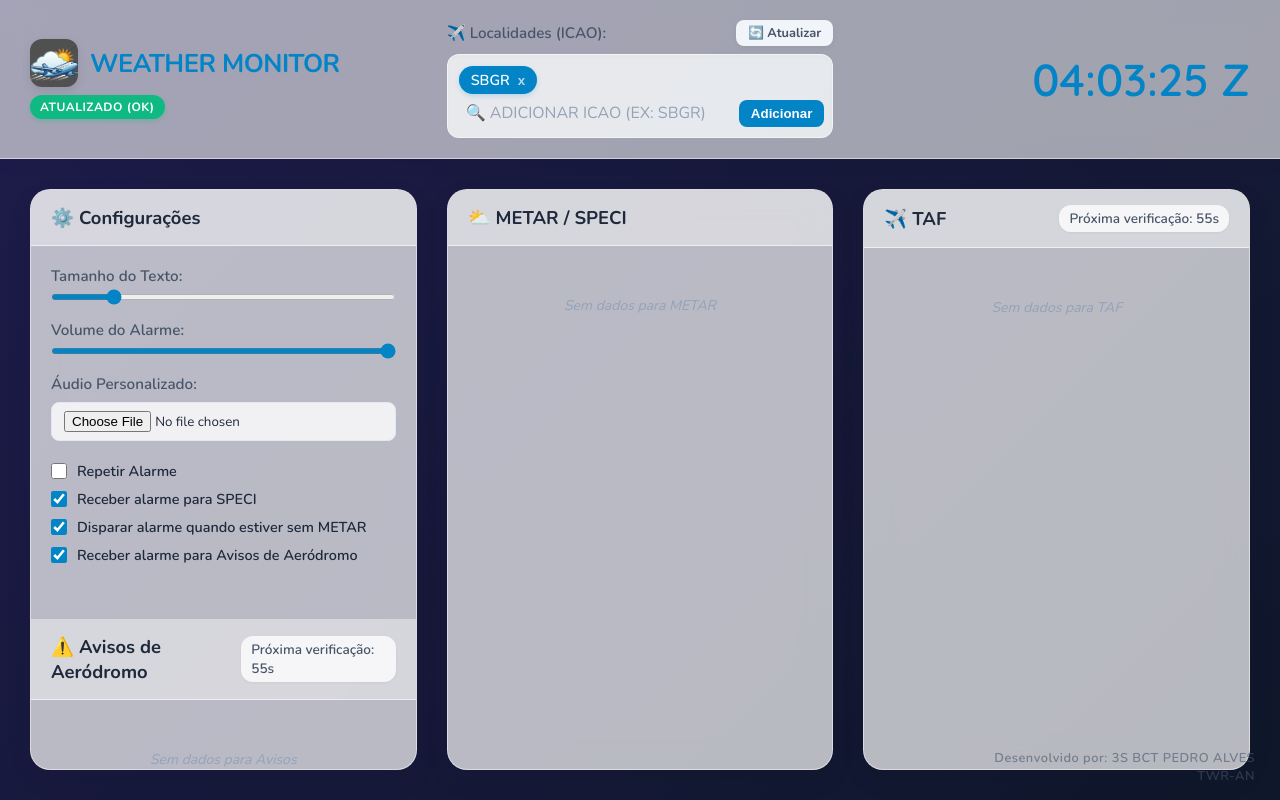
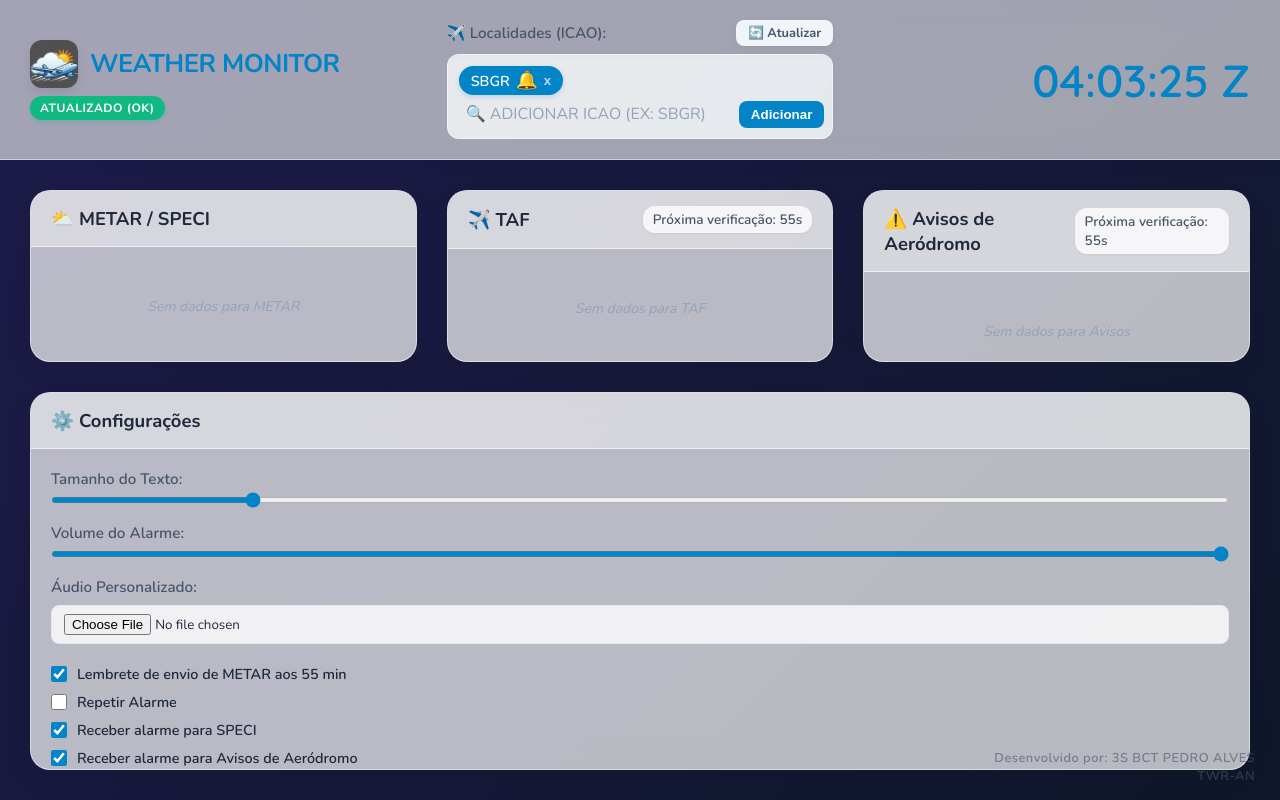
Before and after one commit to peacemaker1905/WeatherMonitor-, a plain HTML site: page index.html in a window 1280 px wide. Drawn offline with nearby package versions, Linux system fonts and the light colour scheme; no server answers.

Commit message:
Add files via upload

```diff
--- a/css/styles.css
+++ b/css/styles.css
@@ -172,11 +172,22 @@ body {
     box-shadow: 0 2px 5px rgba(2, 132, 199, 0.2);
 }
 
+.tag-bell {
+    background: none;
+    border: none;
+    color: inherit;
+    cursor: pointer;
+    font-size: 1.1rem;
+    padding: 0;
+    margin-left: 6px;
+    filter: drop-shadow(0 1px 1px rgba(0,0,0,0.1));
+}
+
 .tag-remove {
     background: none;
     border: none;
     color: rgba(255,255,255,0.7);
-    margin-left: 8px;
+    margin-left: 6px;
     cursor: pointer;
     font-weight: bold;
     transition: color 0.2s;
@@ -227,6 +238,10 @@ body {
     flex-direction: column;
     overflow: hidden;
     box-shadow: var(--panel-shadow);
+}
+
+.panel-configs {
+    grid-column: 1 / -1; /* Ocupa todas as colunas */
 }
 
 .panel-header {
@@ -482,10 +497,8 @@ body {
     .panel {
         height: 450px;
     }
-    .left-panel, .title-area {
-        grid-column: span 2;
-    }
-    .left-panel {
+    .panel-configs {
+        grid-column: 1 / -1;
         height: auto;
     }
 }
@@ -509,9 +522,6 @@ body {
         flex-direction: column;
         align-items: flex-start;
     }
-    .left-panel, .title-area {
-        grid-column: auto;
-    }
     .icao-input-area {
         width: 100%;
         margin-top: 15px;
@@ -521,12 +531,9 @@ body {
         margin-top: 15px;
     }
 
-    /* Reorder panels for mobile: METAR first, then TAF, then Configs/Avisos */
-    .center-panel { order: 1; height: auto; min-height: 350px; }
-    .right-panel { order: 2; height: auto; min-height: 350px; }
-    .left-panel { order: 3; height: auto; min-height: 350px; }
-
     .panel {
         flex: none;
+        height: auto;
+        min-height: 350px;
     }
 }
--- a/index.html
+++ b/index.html
@@ -46,8 +46,40 @@
     </header>
 
     <main class="dashboard-grid">
-        <!-- PAINEL ESQUERDO: Configs & METAR -->
-        <section class="panel left-panel">
+        <!-- 1. PAINEL METAR / SPECI -->
+        <section class="panel panel-metar">
+            <div class="panel-header">
+                <h2>⛅ METAR / SPECI</h2>
+            </div>
+            <div class="panel-content data-list" id="metar-container">
+                <p class="placeholder-text">Aguardando localidades...</p>
+            </div>
+        </section>
+
+        <!-- 2. PAINEL TAF -->
+        <section class="panel panel-taf">
+            <div class="panel-header flex-between">
+                <h2>✈️ TAF</h2>
+                <div class="timer-badge">Próxima verificação: <span id="timer-taf">60</span>s</div>
+            </div>
+            <div class="panel-content data-list" id="taf-container">
+                <p class="placeholder-text">Aguardando localidades...</p>
+            </div>
+        </section>
+
+        <!-- 3. PAINEL AVISOS -->
+        <section class="panel panel-avisos">
+            <div class="panel-header flex-between">
+                <h2>⚠️ Avisos de Aeródromo</h2>
+                <div class="timer-badge">Próxima verificação: <span id="timer-avisos">60</span>s</div>
+            </div>
+            <div class="panel-content data-list" id="avisos-container">
+                <p class="placeholder-text">Aguardando localidades...</p>
+            </div>
+        </section>
+
+        <!-- 4. PAINEL CONFIGURAÇÕES -->
+        <section class="panel panel-configs">
             <div class="panel-header">
                 <h2>⚙️ Configurações</h2>
             </div>
@@ -65,9 +97,9 @@
                     <input type="file" id="audio-file" accept="audio/*">
                 </div>
                 <div class="setting-group checkboxes">
+                    <label><input type="checkbox" id="chk-reminder-alarm" checked> Lembrete de envio de METAR aos 55 min</label>
                     <label><input type="checkbox" id="chk-repeat-alarm"> Repetir Alarme</label>
                     <label><input type="checkbox" id="chk-speci-alarm" checked> Receber alarme para SPECI</label>
-                    <label><input type="checkbox" id="chk-missing-metar-alarm" checked> Disparar alarme quando estiver sem METAR</label>
                     <label><input type="checkbox" id="chk-aviso-alarm" checked> Receber alarme para Avisos de Aeródromo</label>
                 </div>
                 <div class="setting-group">
@@ -76,38 +108,6 @@
                 </div>
                 <button id="btn-request-notifications" class="action-btn">🔔 Habilitar Notificações</button>
                 <button id="btn-test-alarm" class="action-btn secondary">Testar Alarme</button>
-            </div>
-
-            <div class="panel-header mt-4 flex-between">
-                <h2>⚠️ Avisos de Aeródromo</h2>
-                <div class="timer-badge">Próxima verificação: <span id="timer-avisos">60</span>s</div>
-            </div>
-            <div class="panel-content data-list" id="avisos-container">
-                <!-- Avisos go here -->
-                <p class="placeholder-text">Aguardando localidades...</p>
-            </div>
-        </section>
-
-        <!-- PAINEL CENTRAL: METAR / SPECI -->
-        <section class="panel center-panel">
-            <div class="panel-header">
-                <h2>⛅ METAR / SPECI</h2>
-            </div>
-            <div class="panel-content data-list" id="metar-container">
-                <!-- METAR data goes here -->
-                <p class="placeholder-text">Aguardando localidades...</p>
-            </div>
-        </section>
-
-        <!-- PAINEL DIREITO: TAF & Resumo -->
-        <section class="panel right-panel">
-            <div class="panel-header flex-between">
-                <h2>✈️ TAF</h2>
-                <div class="timer-badge">Próxima verificação: <span id="timer-taf">60</span>s</div>
-            </div>
-            <div class="panel-content data-list" id="taf-container">
-                <!-- TAF data goes here -->
-                <p class="placeholder-text">Aguardando localidades...</p>
             </div>
         </section>
     </main>
--- a/js/app.js
+++ b/js/app.js
@@ -22,7 +22,7 @@ const apiStatusEl = document.getElementById('api-status');
 const textSizeSlider = document.getElementById('text-size');
 const volumeSlider = document.getElementById('volume');
 const audioFileInput = document.getElementById('audio-file');
-const chkMissingMetar = document.getElementById('chk-missing-metar-alarm');
+const chkReminderAlarm = document.getElementById('chk-reminder-alarm');
 const chkAvisoAlarm = document.getElementById('chk-aviso-alarm');
 const chkSpeciAlarm = document.getElementById('chk-speci-alarm');
 const toleranceMinutes = document.getElementById('tolerance-minutes');
@@ -62,6 +62,7 @@ function updateZuluTime() {
     // Check missing METAR on minute change
     if (now.getUTCSeconds() === 0) {
         checkMissingMetarLogic();
+        checkReminderLogic(now);
     }
 }
 
@@ -138,20 +139,45 @@ function setupEventListeners() {
 }
 
 // --- Tags Handling ---
+let monitoredIcaos = new Set(['SBGR']); // Track which ICAOs trigger missing METAR alarms
+
 function renderTags() {
     icaoTagsList.innerHTML = '';
     icaos.forEach(icao => {
         const li = document.createElement('li');
         li.className = 'tag';
-        li.textContent = icao;
-        const btn = document.createElement('button');
-        btn.className = 'tag-remove';
-        btn.textContent = 'x';
-        btn.onclick = () => {
-            icaos.delete(icao);
+
+        const textSpan = document.createElement('span');
+        textSpan.textContent = icao;
+        li.appendChild(textSpan);
+
+        // Botão de Sino (Monitoramento de falta de METAR)
+        const btnBell = document.createElement('button');
+        btnBell.className = 'tag-bell';
+        btnBell.innerHTML = monitoredIcaos.has(icao) ? '🔔' : '🔕';
+        btnBell.title = "Ativar/Desativar alerta de falta de METAR para esta localidade";
+        btnBell.onclick = () => {
+            if (monitoredIcaos.has(icao)) {
+                monitoredIcaos.delete(icao);
+            } else {
+                monitoredIcaos.add(icao);
+            }
             renderTags();
         };
-        li.appendChild(btn);
+        li.appendChild(btnBell);
+
+        // Botão de Excluir
+        const btnRemove = document.createElement('button');
+        btnRemove.className = 'tag-remove';
+        btnRemove.textContent = 'x';
+        btnRemove.title = "Excluir localidade completamente";
+        btnRemove.onclick = () => {
+            icaos.delete(icao);
+            monitoredIcaos.delete(icao);
+            renderTags();
+        };
+        li.appendChild(btnRemove);
+
         icaoTagsList.appendChild(li);
     });
 }
@@ -241,7 +267,7 @@ let knownSpecis = new Set();
 let isFirstSpeciCheck = true;
 
 function checkMissingMetarLogic() {
-    if (!chkMissingMetar.checked || icaos.size === 0) return;
+    if (monitoredIcaos.size === 0) return;
 
     const now = new Date();
     const m = now.getUTCMinutes();
@@ -250,7 +276,7 @@ function checkMissingMetarLogic() {
     // Logic: se estivermos no minuto igual ou um pouco acima da tolerância, alarmamos uma vez
     if (m >= tol && m < tol + 2) {
         const missingIcaos = [];
-        icaos.forEach(icao => {
+        monitoredIcaos.forEach(icao => {
             const hasRecent = (lastMetarData?.data?.data || []).some(d => d.id_localidade === icao);
             if (!hasRecent) missingIcaos.push(icao);
         });
@@ -258,6 +284,14 @@ function checkMissingMetarLogic() {
         if (missingIcaos.length > 0) {
             triggerAlarm("METAR em Falta", missingIcaos);
         }
+    }
+}
+
+function checkReminderLogic(now) {
+    if (!chkReminderAlarm || !chkReminderAlarm.checked) return;
+    // Dispara apenas quando for exatamente minuto 55
+    if (now.getUTCMinutes() === 55) {
+        triggerAlarm("Lembrete de Envio", ["Faltam 5 minutos para a hora cheia do METAR!"]);
     }
 }
 
```
